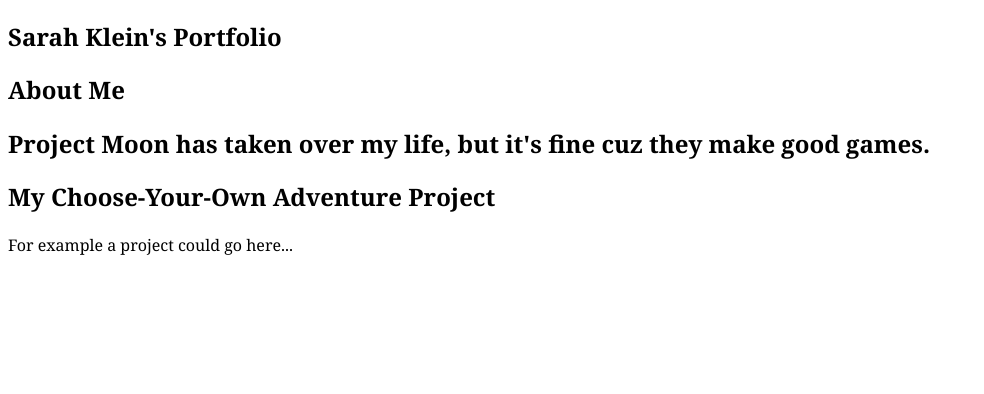
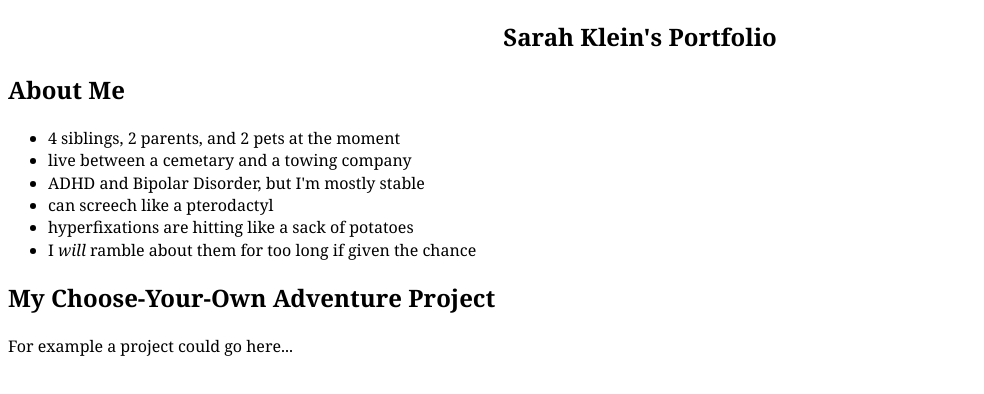
Before and after one commit to IACS-CS/web-design-portfolio-Bac0nPANcakes, a website: page public/index.html in a window 1280 px wide. Shown: the whole page, without its empty margins (0-984 px from the left). Drawn offline with Linux system fonts and the light colour scheme.

Commit message:
starting about me and basic layout

```diff
--- a/public/index.html
+++ b/public/index.html
@@ -13,9 +13,18 @@
       <section class="info" id="about-me">
         <h2>About Me</h2>
         <div class="about-me">
-          <h2>Project Moon has taken over my life, but it's fine cuz they make good games.</h2>
+          <ul>
+<li>4 siblings, 2 parents, and 2 pets at the moment </li>
+<li>live between a cemetary and a towing company</li>
+<li>ADHD and Bipolar Disorder, but I'm mostly stable</li>
+<li>can screech like a pterodactyl</li>
+<li>hyperfixations are hitting like a sack of potatoes</li>
+<li>I <i>will</i> ramble about them for too long if given the chance</li>
+
+          </ul>
         </div>
       </section>
+
       <section class="sample-work" id="cyoa">
         <h2>My Choose-Your-Own Adventure Project</h2>
         <p>For example a project could go here...</p>
--- a/public/style.css
+++ b/public/style.css
@@ -3,3 +3,8 @@ body {
   font-family: Cambria, Cochin, Georgia, Times, "Times New Roman", serif;
   line-height: 1.4;
 }
+
+h1 {
+  display:flex;
+  justify-content: center;
+}
```
